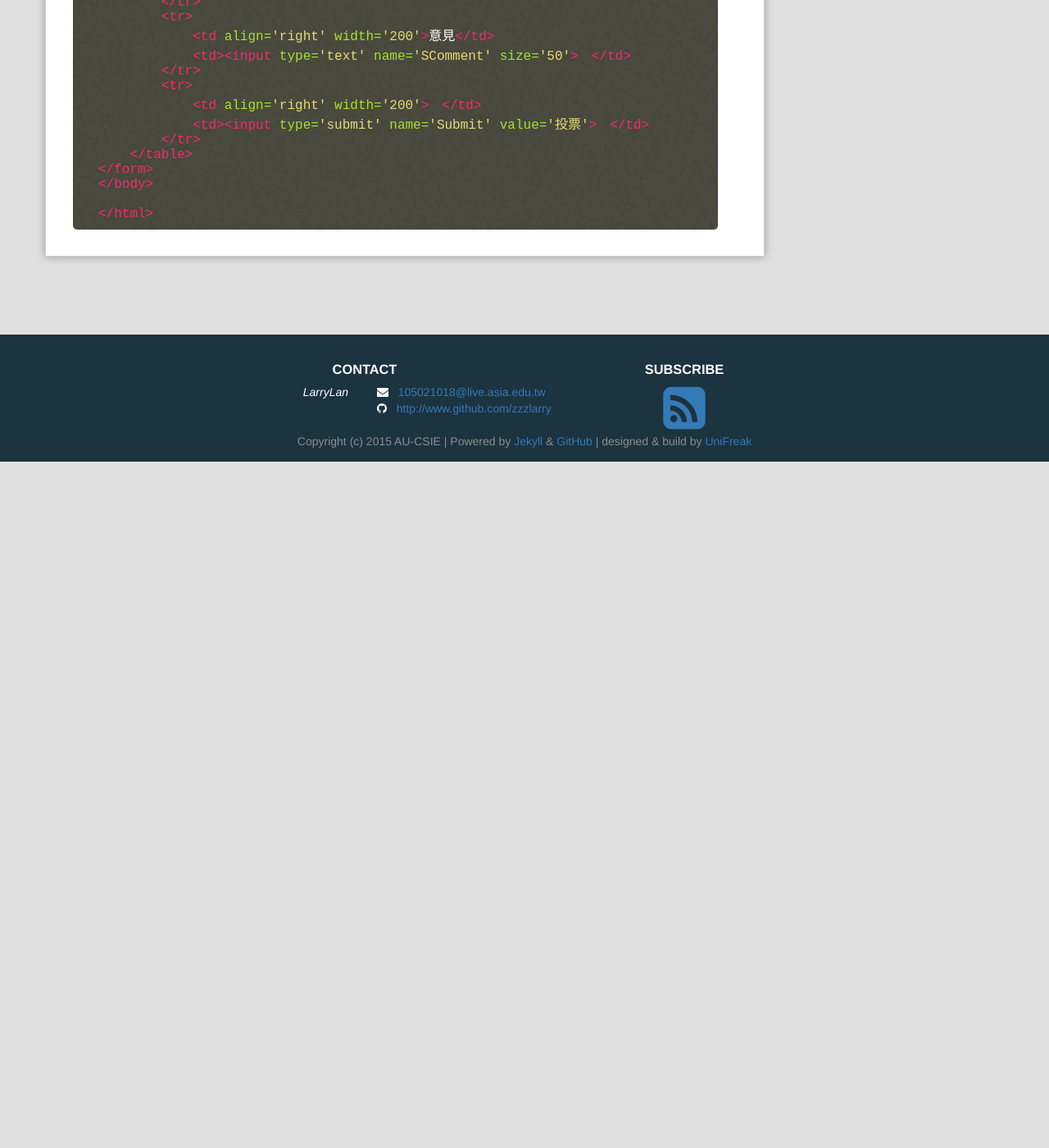
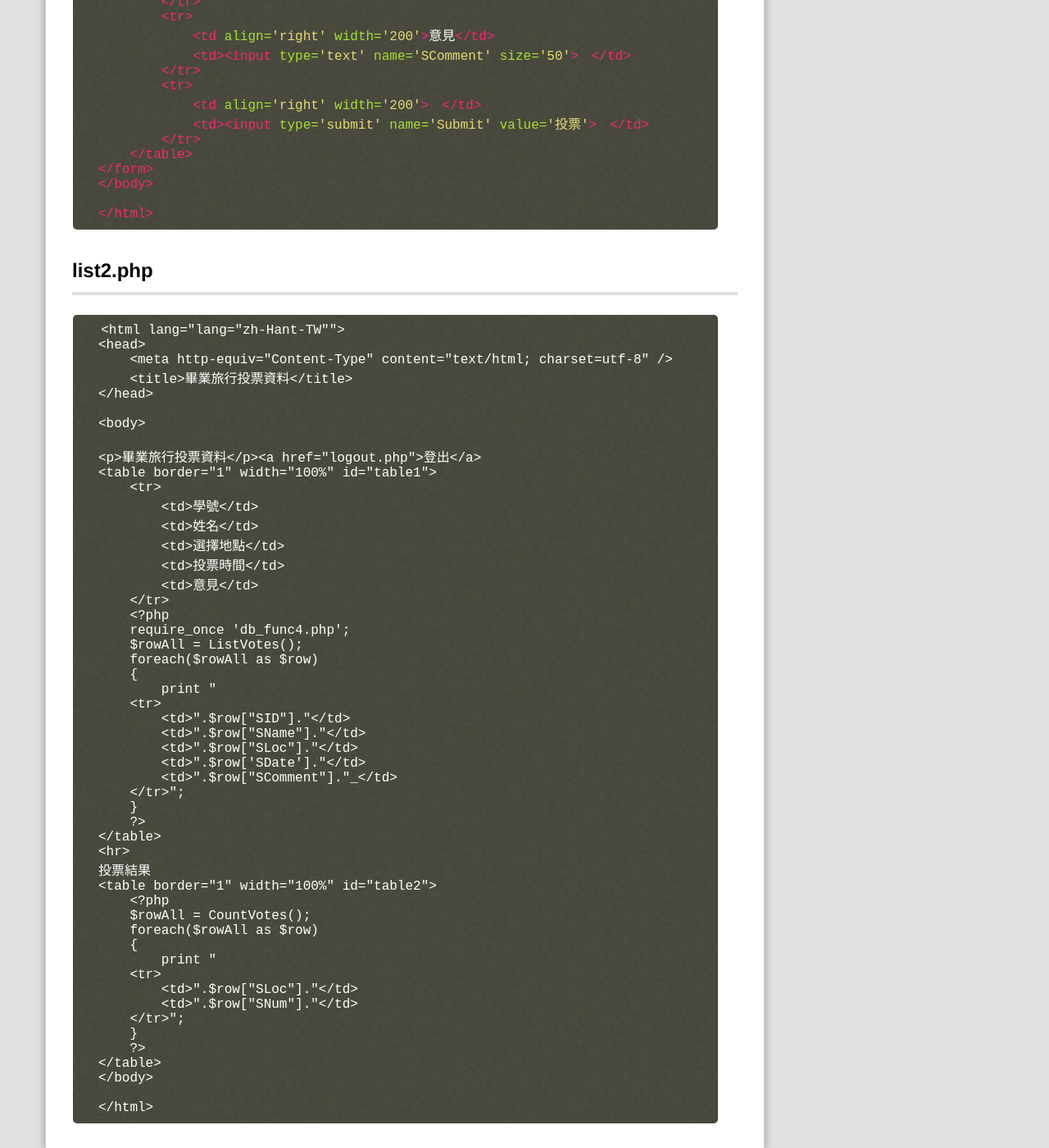
Before and after one commit to zzzlarry/webcourse, a Jekyll site: the page built from _posts/2017-11-08-Class8.md, in a window 1280 px wide and 1400 px high, scrolled down 4662 px. Shown: the whole window at 82% size. Built offline with Jekyll 4.4.1, drawn with Linux system fonts in a browser that asks for light colours; Markdown is read by kramdown in place of the engine named in the settings; comment, search, counter and statistics services are not loaded; before the commit the page ends 5225 px from its top, so only the background shows below that.

Commit message:
Update 2017-11-08-Class8.md

````diff
--- a/_posts/2017-11-08-Class8.md
+++ b/_posts/2017-11-08-Class8.md
@@ -241,7 +241,60 @@ if(!isset($_SESSION["authenticated"])|| (time() - $_SESSION['authenticated']) >
 </html>
 ```
 
+##list2.php
+```
+<html lang="lang="zh-Hant-TW"">
+<head>
+    <meta http-equiv="Content-Type" content="text/html; charset=utf-8" />
+    <title>畢業旅行投票資料</title>
+</head>
 
+<body>
+
+<p>畢業旅行投票資料</p><a href="logout.php">登出</a>
+<table border="1" width="100%" id="table1">
+    <tr>
+        <td>學號</td>
+        <td>姓名</td>
+        <td>選擇地點</td>
+        <td>投票時間</td>
+        <td>意見</td>
+    </tr>
+    <?php
+    require_once 'db_func4.php';
+    $rowAll = ListVotes();
+    foreach($rowAll as $row)
+    {
+        print "
+    <tr>
+        <td>".$row["SID"]."</td>
+        <td>".$row["SName"]."</td>
+        <td>".$row["SLoc"]."</td>
+        <td>".$row['SDate']."</td>
+        <td>".$row["SComment"]."_</td>
+    </tr>";
+    }
+    ?>
+</table>
+<hr>
+投票結果
+<table border="1" width="100%" id="table2">
+    <?php
+    $rowAll = CountVotes();
+    foreach($rowAll as $row)
+    {
+        print "
+    <tr>
+        <td>".$row["SLoc"]."</td>
+        <td>".$row["SNum"]."</td>
+    </tr>";
+    }
+    ?>
+</table>
+</body>
+
+</html>
+```
 [1]: https://github.com/        "GitHub"
 [2]: https://pages.github.com/  "GitHub Pages"
 [3]: https://jekyllrb.com/      "Jekyll"
````
